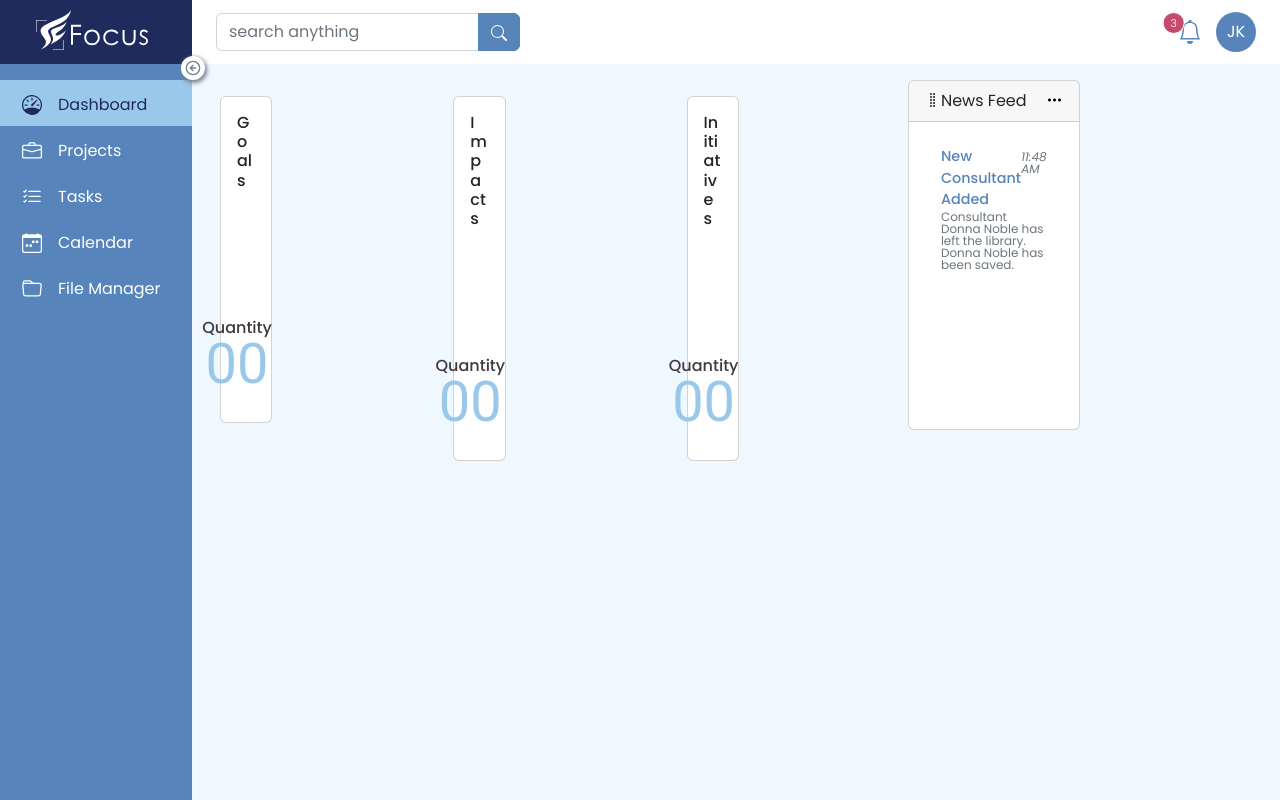
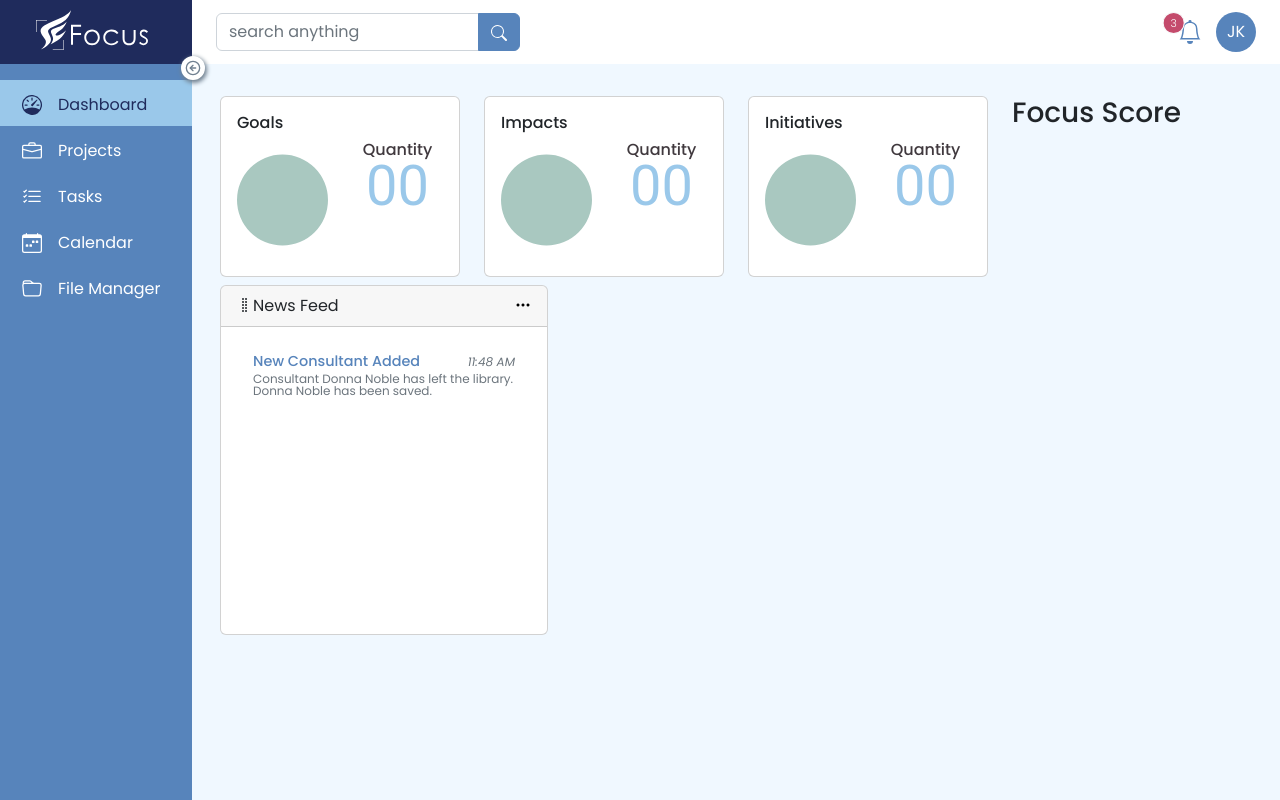
Before and after one commit to dittobyte-io/focus-react, a React (Create React App) app in the folder frontend/: page / in a window 1280 px wide. Built offline with nearby package versions, Linux system fonts and the light colour scheme.

Commit message:
styling updates

```diff
--- a/frontend/src/app/app.css
+++ b/frontend/src/app/app.css
@@ -113,8 +113,6 @@
 
 .header-toolbar {
   display: flex;
-  width: -webkit-min-content;
-  width: -moz-min-content;
   width: min-content;
   align-items: center;
 }
@@ -238,4 +236,6 @@ span.small, p.small {
   height: 100vh;
   align-items: center;
   justify-content: center;
-}/*# sourceMappingURL=app.css.map */
+}
+
+/*# sourceMappingURL=app.css.map */
--- a/frontend/src/components/snapshot/SnapshotCard.js
+++ b/frontend/src/components/snapshot/SnapshotCard.js
@@ -11,13 +11,13 @@ const SnapshotCard = (props) => {
 				data: props.data,
 				backgroundColor: ["#a9c8c0", "#dc9396", "#e8d495"],
 				borderColor: ["rgba(255, 255, 255, 1)"],
-				borderWidth: props.data === 0? 2 : 0,
+				borderWidth: props.data === 0 ? 2 : 0,
 			},
 		],
 	};
 
 	return (
-		<div className='col-md-3 d-flex'>
+		<>
 			<div className='card equal-height'>
 				<div className='card-body'>
 					<h6>{props.title}</h6>
@@ -35,13 +35,15 @@ const SnapshotCard = (props) => {
 						<div className='col-6 d-flex flex-column align-items-center'>
 							<h6 className='total-title'>Quantity</h6>
 							<p className='total-body'>
-								{props.quanity < 10 ? ("0" + props.quanity).slice(-2) : props.quanity}
+								{props.quanity < 10
+									? ("0" + props.quanity).slice(-2)
+									: props.quanity}
 							</p>
 						</div>
 					</div>
 				</div>
 			</div>
-		</div>
+		</>
 	);
 };
 
--- a/frontend/src/pages/Dashboard.js
+++ b/frontend/src/pages/Dashboard.js
@@ -7,8 +7,6 @@ function Dashboard() {
 	return (
 		<>
 			<div className='container g-4 py-2'>
-				<div className='row'>
-					<div className='col-12'>
 				<div className='row py-2'>
 					<div className='col'>
 						<GoalsSnapshot />
@@ -19,8 +17,8 @@ function Dashboard() {
 					<div className='col'>
 						<InitiativesSnapshot />
 					</div>
-						</div>
-					</div>
+					<div className='col'>
+						<h3>Focus Score</h3>
 					</div>
 				</div>
 				<div className='row py2'>
@@ -30,6 +28,7 @@ function Dashboard() {
 					<div className='col'></div>
 					<div className='col'></div>
 				</div>
+			</div>
 		</>
 	);
 }
```
Lines whose indentation alone changed are shown as unchanged.
